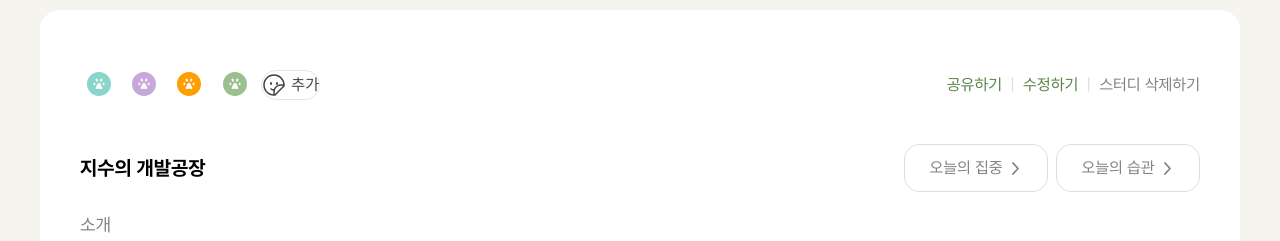
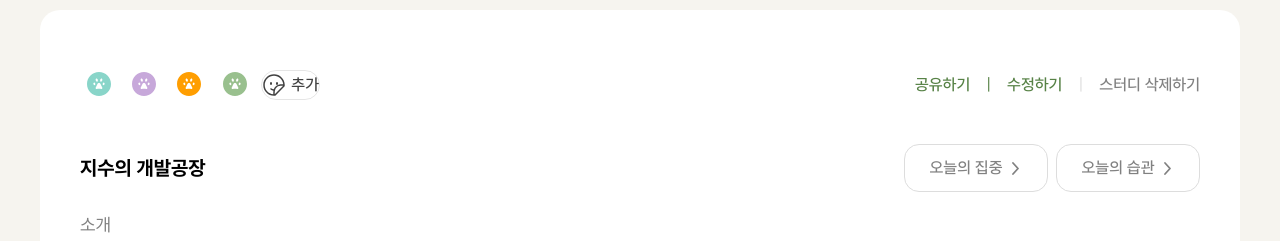
Before and after one commit to rakaso598/rakaso598-6-studyforest-phytoncide-FS, a React (Vite) app in the folder frontend/: page /study-detail/1 in a window 1280 px wide. Shown: the part 130-371 px from the top of the page. Built offline with nearby package versions, Linux system fonts and the light colour scheme; a web font is replaced by a local one.

Commit message:
refactor: StudyDetailNav 스타일 업데이트

```diff
--- a/frontend/src/pages/study-detail/StudyDetailNav.module.css
+++ b/frontend/src/pages/study-detail/StudyDetailNav.module.css
@@ -7,6 +7,9 @@ button {
   color: inherit;
   outline: none;
   cursor: pointer;
+  text-decoration: none;
+  font-weight: 500;
+  font-size: 12px;
 }
 
 .header {
@@ -26,21 +29,22 @@ button {
 }
 
 .shareLink {
-  text-decoration: none;
   color: var(--color-green-300);
 }
 
 .editLink {
-  text-decoration: none;
   color: var(--color-green-300);
 }
 
 .deleteLink {
-  text-decoration: none;
   color: var(--color-gray-300);
 }
 
 .divider {
+  color: var(--color-green-300);
+}
+
+.divider:nth-of-type(2) {
   color: var(--color-gray-200);
 }
 
@@ -79,7 +83,15 @@ button {
 }
 
 @media screen and (min-width: 744px) {
+  button {
+    font-size: 16px;
+  }
+
   .header {
     flex-wrap: nowrap;
   }
+
+  .nav {
+    gap: 16px;
+  }
 }
```
